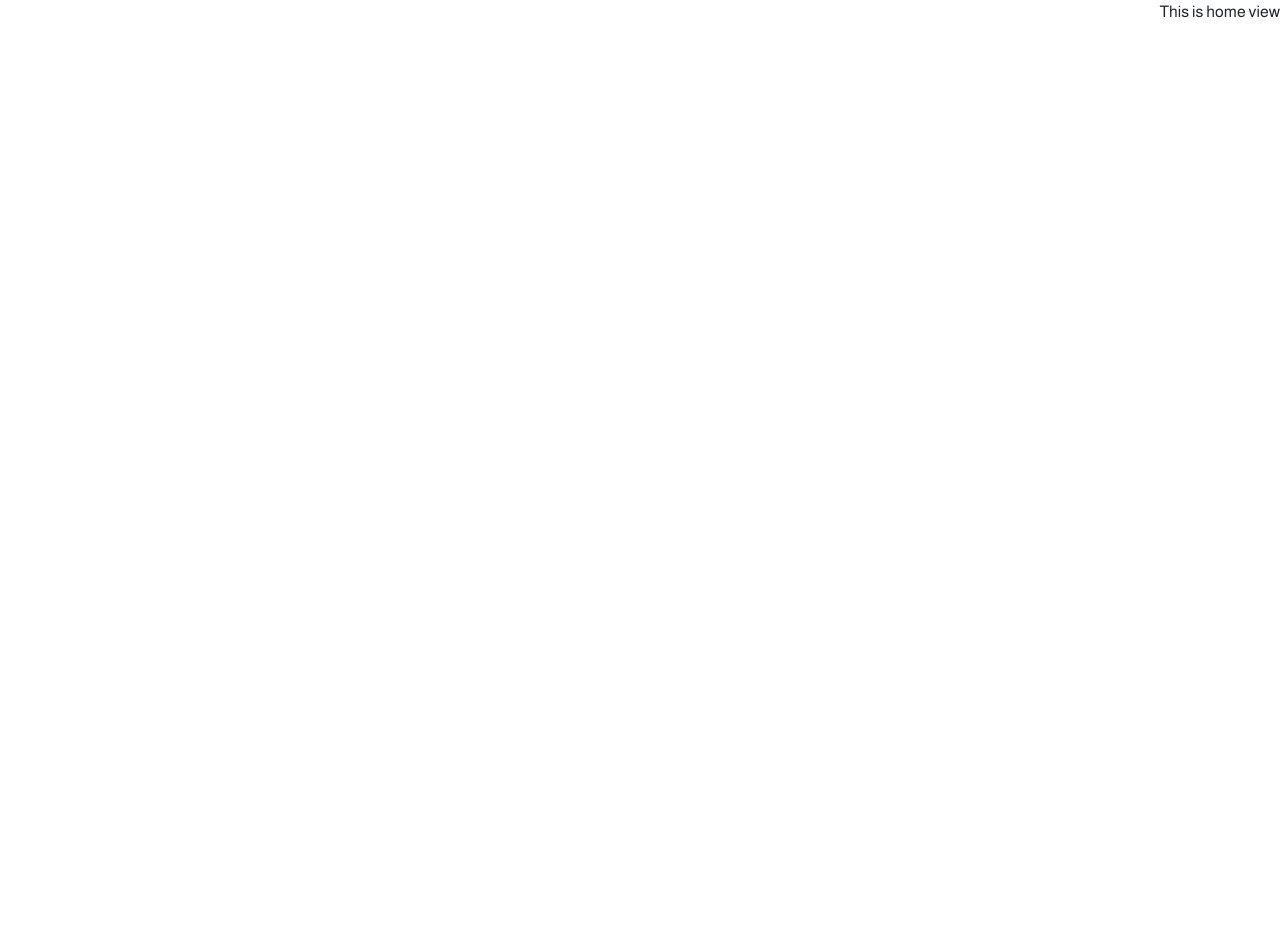
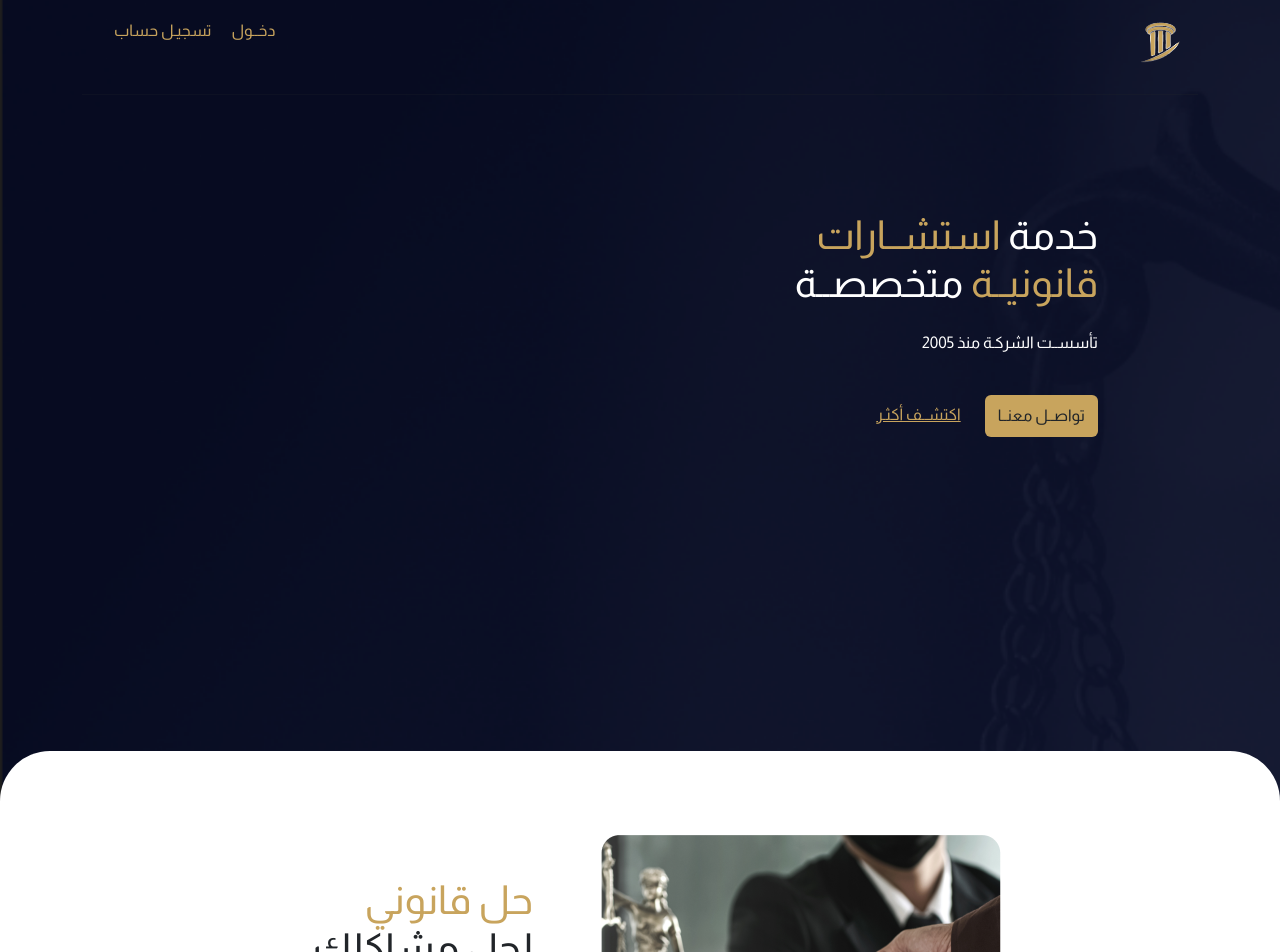
Before and after one commit to EmanGamal1/Lawer_Project, a Vue app: page / in a window 1280 px wide. Shown: the top 952 px of the page. Before the commit the page ends 800 px from the top, so only its background shows below. Built offline with nearby package versions, Linux system fonts and the light colour scheme.

Commit message:
Home Page

```diff
--- a/src/assets/index.css
+++ b/src/assets/index.css
@@ -18,3 +18,11 @@
     color: #C8A45D;
     cursor: pointer;
  }
+
+ .underlineSpan{
+   text-decoration: underline;
+ }
+
+ .coloredSpan{
+   color: #C8A45D;
+}
--- /dev/null
+++ b/src/components/Criminals/Criminals.vue
@@ -0,0 +1,23 @@
+<template>
+    <div class="container">
+        <div class="row">
+            <div class="col-lg-2"></div>
+            <div class="col-lg-6">
+                <h1><span class="coloredSpan">حل قانوني</span> لحل مشاكلك</h1>
+            </div>
+        </div>
+        <div class="row">
+            <CriminalCard />
+        </div>
+    </div>
+</template>
+
+<script>
+import CriminalCard from '@/sharedComponents/CriminalCard/CriminalCard.vue'
+
+export default {
+    component: {
+        CriminalCard
+    }
+}
+</script>
--- /dev/null
+++ b/src/components/HeaderComponent/HeaderComponent.vue
@@ -0,0 +1,29 @@
+<template>
+    <div class="container">
+        <div class="row">
+            <div class="col-6 headerContent">
+                <h1><span class="whiteHeader">خدمة</span> استشــارات <br/>
+                    قانونيــة <span class="whiteHeader">متخصصــة </span></h1>
+                <p class="whiteHeader mt-4">تأسســت الشركـة منذ 2005</p>
+                <div class="row">
+                    <div class="col mt-4">
+                        <button class="btn allButtons py-2">تواصــل معنــا</button>
+                        <a href="" class="routeSpan underlineSpan m-4">اكتشــف أكثـر</a>
+                    </div>
+                    <div class="col"></div>
+                </div>
+            </div>
+        </div>
+    </div>
+</template>
+
+<style scoped>
+.headerContent{
+    margin: 100px;
+    height: 55vh;
+    color: #C8A45D;
+}
+.whiteHeader{
+    color: white;
+}
+</style>
--- /dev/null
+++ b/src/components/HomeContent/HomeContent.vue
@@ -0,0 +1,30 @@
+<template>
+    <div class="container-fluid homePageContent">
+        <OurServices />
+        <Statistics />
+        <Criminals />
+</div>
+</template>
+
+<script>
+import OurServices from '@/components/OurServices/OurServices.vue'
+import Statistics from '@/components/Statistics/Statistics.vue'
+import Criminals from '@/components/Criminals/Criminals.vue'
+
+export default {
+    components: {
+        OurServices,
+        Statistics,
+        Criminals
+    }
+}
+
+</script>
+
+<style scoped>
+.homePageContent{
+    background-color: white;
+    border-radius: 50px;
+    padding-top: 6%;
+}
+</style>
--- /dev/null
+++ b/src/components/NavBarSite/NavBarSite.vue
@@ -0,0 +1,27 @@
+<template>
+    <div class="container">
+        <nav class="navbar d-flex">
+        <img src="./../../assets/images/icons/logoSite.png" alt="client" />
+        <div class="d-flex">
+            <ul class="navbarLi">
+                <router-link to="/login" class="routeSpan"><li>دخــول</li></router-link>
+                <router-link to="/signup" class="routeSpan"><li>تسجيـل حساب</li></router-link>
+            </ul>
+        </div>
+        </nav>
+        <hr />
+    </div>
+</template>
+
+<style>
+.navbar{
+    justify-content: space-between;
+}
+.navbarLi{
+    list-style: none;
+    display: flex;
+}
+.navbar li{
+    margin-right: 20px;
+}
+</style>
--- /dev/null
+++ b/src/components/OurServices/OurServices.vue
@@ -0,0 +1,18 @@
+<template>
+    <div class="container">
+    <div class="row">
+        <div class="col-lg-2"></div>
+        <div class="col-lg-5 lawyerIMG">
+            <img src="./../../assets/images/homePageMan.png" alt="lawyer"/>
+        </div>
+        <div class="col-lg-4">
+            <h1 class="mt-5"><span class="coloredSpan">حل قانوني </span><br/>
+                 لحل مشاكلك</h1>
+                 <p class="mt-4">
+                    لحل قانوني للمشاكلك للصفحة الصحيحة للصفحة الصحيحة للصفحة الصحيحة للصفحة الصحيحة للصفحة الصحيحة للصفحة الصحيحة للصفحة الصحيحة للصفحة الصحيحة للصفحة الصحيحة للصفحة الصحيحة للصفحة الصحيحة للصفحة الصحيحة
+                 </p>
+                 <a href="" class="routeSpan underlineSpan m-4">اقـرأ المزيــد</a>
+        </div>
+    </div>
+</div>
+</template>
--- /dev/null
+++ b/src/components/Statistics/Statistics.vue
@@ -0,0 +1,36 @@
+<template>
+        <div class="container-fluid circularDiv d-flex">
+        <div class="circularBorder border-dashed rounded-circle">
+            <h2>+500</h2>
+            <p>عمـلاء سعـداء</p>
+        </div>
+        <div class="circularBorder border-dashed rounded-circle">
+            <h2>+500</h2>
+            <p>عمـلاء سعـداء</p>
+        </div>
+        <div class="circularBorder border-dashed rounded-circle">
+            <h2>+500</h2>
+            <p>عمـلاء سعـداء</p>
+        </div>
+        <div class="circularBorder border-dashed rounded-circle">
+            <h2>+500</h2>
+            <p>عمـلاء سعـداء</p>
+        </div>
+    </div>
+</template>
+
+<style scoped>
+.circularBorder{
+    border: 2px dashed #C8A45D;
+    text-align: center;
+    width: 200px;
+    height: 200px;
+    margin-right: 15px;
+    padding: 50px;
+}
+.circularDiv{
+    justify-content: center;
+    padding-top: 6%;
+    padding-bottom: 6%;
+}
+</style>
--- a/src/router/index.ts
+++ b/src/router/index.ts
@@ -1,5 +1,5 @@
 import { createRouter, createWebHistory } from 'vue-router'
-import HomeView from '../views/HomeView.vue'
+import HomePage from '../views/HomePage/HomePage.vue'
 
 const router = createRouter({
   history: createWebHistory(import.meta.env.BASE_URL),
@@ -7,7 +7,7 @@ const router = createRouter({
     {
       path: '/',
       name: 'home',
-      component: HomeView
+      component: HomePage
     },
     {
       path: '/about',
--- /dev/null
+++ b/src/sharedComponents/CriminalCard/CriminalCard.vue
@@ -0,0 +1,4 @@
+<template>
+    <p>hhhhhhhhhh</p>
+    <p>ggg</p>
+</template>
--- /dev/null
+++ b/src/views/HomePage/HomePage.vue
@@ -0,0 +1,32 @@
+<script setup lang="ts">
+</script>
+
+<template>
+  <main>
+    <NavBarSite />
+    <HeaderComponent />
+    <HomeContent />
+  </main>
+</template>
+
+<script>
+import NavBarSite from '@/components/NavBarSite/NavBarSite.vue'
+import HeaderComponent from '@/components/HeaderComponent/HeaderComponent.vue'
+import HomeContent from '@/components/HomeContent/HomeContent.vue'
+
+export default {
+  components: {
+    NavBarSite,
+    HeaderComponent,
+    HomeContent
+  }
+}
+</script>
+
+<style>
+main{
+  background-image: url("@/assets/images/backgroundimage.png");
+  background-repeat: no-repeat;
+  background-size: cover;
+}
+</style>
--- a/src/views/HomeView.vue
+++ /dev/null
@@ -1,8 +0,0 @@
-<script setup lang="ts">
-</script>
-
-<template>
-  <main>
-    <p>This is home view</p>
-  </main>
-</template>
```
Also changed, not shown: src/assets/images/homePageMan.png (added), src/assets/images/icons/logoSite.png (added).
